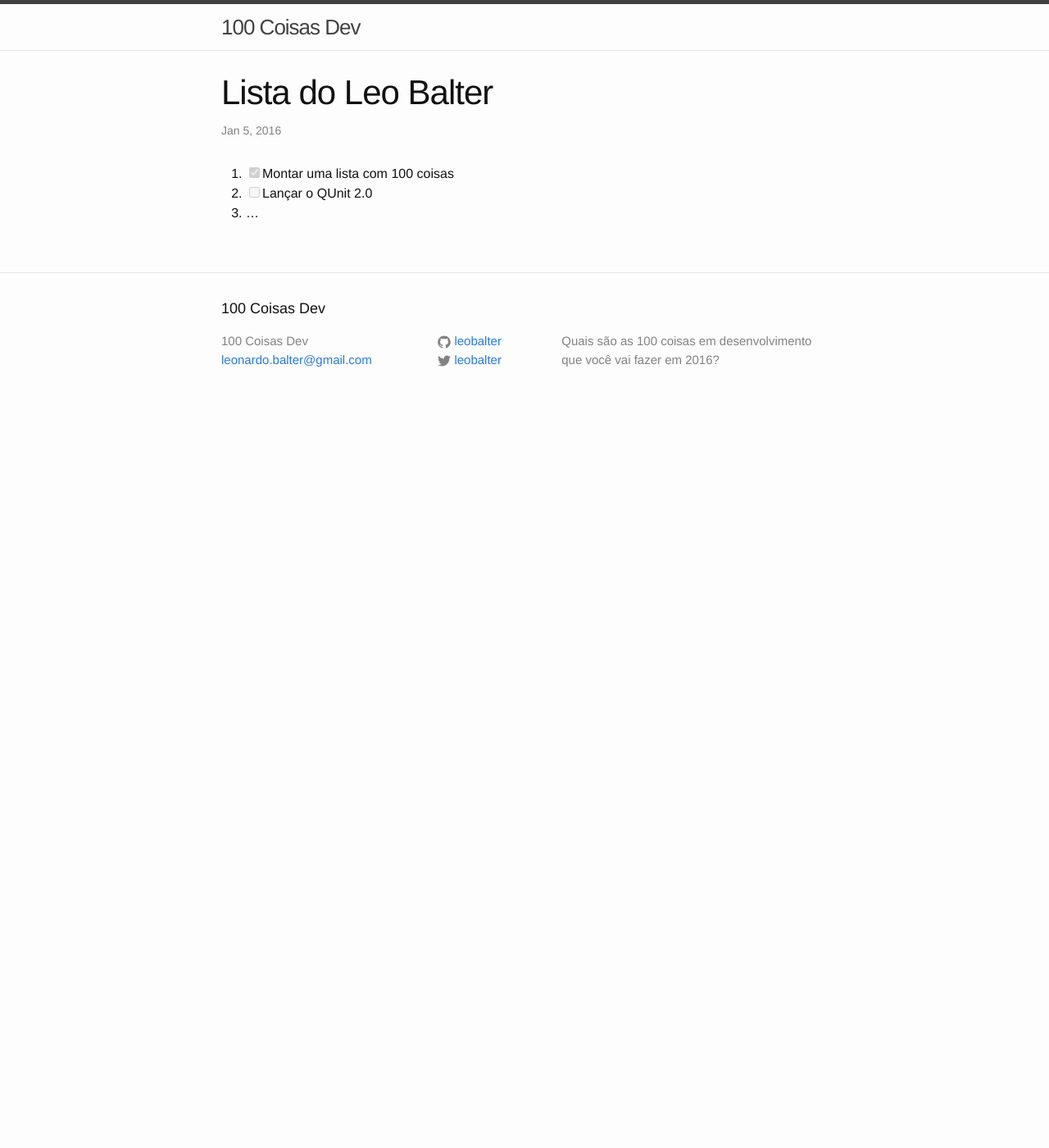
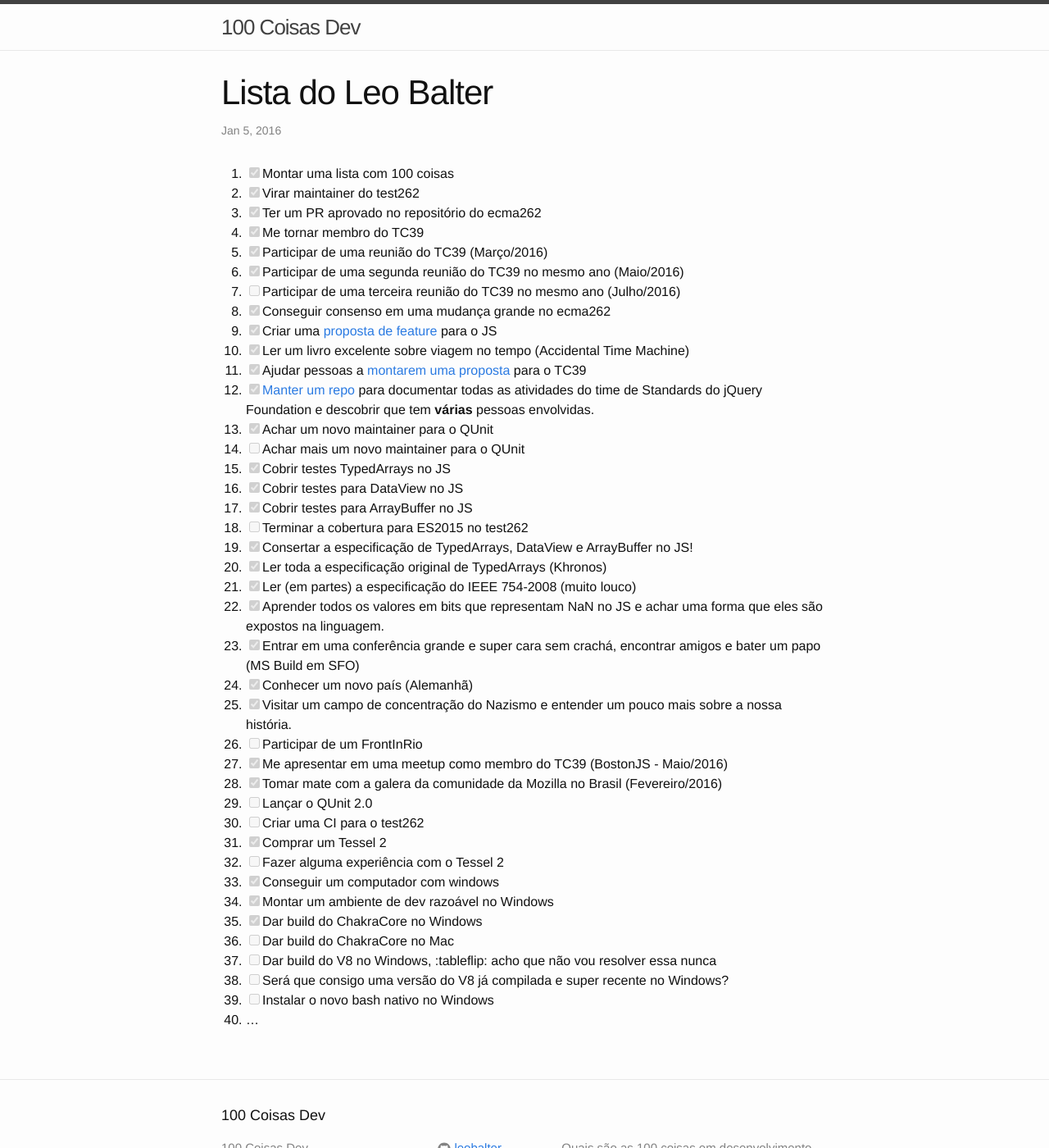
Before and after one commit to leobalter/100-coisas-dev, a Jekyll site: the page built from _posts/listas/2016-01-05-leo-balter.markdown, in a window 1280 px wide and 1400 px high. Shown: the whole window at 82% size. Built offline with Jekyll 4.4.1, drawn with Linux system fonts in a browser that asks for light colours; comment, search, counter and statistics services are not loaded.

Commit message:
Atualizando lista do Leo

```diff
--- a/_posts/listas/2016-01-05-leo-balter.markdown
+++ b/_posts/listas/2016-01-05-leo-balter.markdown
@@ -6,5 +6,42 @@ categories: listas
 ---
 
 1. [x] Montar uma lista com 100 coisas
+1. [x] Virar maintainer do test262
+1. [x] Ter um PR aprovado no repositório do ecma262
+1. [x] Me tornar membro do TC39
+1. [x] Participar de uma reunião do TC39 (Março/2016)
+1. [x] Participar de uma segunda reunião do TC39 no mesmo ano (Maio/2016)
+1. [ ] Participar de uma terceira reunião do TC39 no mesmo ano (Julho/2016)
+1. [x] Conseguir consenso em uma mudança grande no ecma262
+1. [x] Criar uma [proposta de feature](https://github.com/leobalter/object-enumerables/issues) para o JS
+1. [x] Ler um livro excelente sobre viagem no tempo (Accidental Time Machine)
+1. [x] Ajudar pessoas a [montarem uma proposta](https://github.com/awtk/Array.prototype.sample) para o TC39
+1. [x] [Manter um repo](http://github.com/jquery/standards) para documentar todas as atividades do time de Standards do jQuery Foundation e descobrir que tem __várias__ pessoas envolvidas.
+1. [x] Achar um novo maintainer para o QUnit
+1. [ ] Achar mais um novo maintainer para o QUnit
+1. [x] Cobrir testes TypedArrays no JS
+1. [x] Cobrir testes para DataView no JS
+1. [x] Cobrir testes para ArrayBuffer no JS
+1. [ ] Terminar a cobertura para ES2015 no test262
+1. [x] Consertar a especificação de TypedArrays, DataView e ArrayBuffer no JS!
+1. [x] Ler toda a especificação original de TypedArrays (Khronos)
+1. [x] Ler (em partes) a especificação do IEEE 754-2008 (muito louco)
+1. [x] Aprender todos os valores em bits que representam NaN no JS e achar uma forma que eles são expostos na linguagem.
+1. [x] Entrar em uma conferência grande e super cara sem crachá, encontrar amigos e bater um papo (MS Build em SFO)
+1. [x] Conhecer um novo país (Alemanhã)
+1. [x] Visitar um campo de concentração do Nazismo e entender um pouco mais sobre a nossa história.
+1. [ ] Participar de um FrontInRio
+1. [x] Me apresentar em uma meetup como membro do TC39 (BostonJS - Maio/2016)
+1. [x] Tomar mate com a galera da comunidade da Mozilla no Brasil (Fevereiro/2016)
 1. [ ] Lançar o QUnit 2.0
+1. [ ] Criar uma CI para o test262
+1. [x] Comprar um Tessel 2
+1. [ ] Fazer alguma experiência com o Tessel 2
+1. [x] Conseguir um computador com windows
+1. [x] Montar um ambiente de dev razoável no Windows
+1. [x] Dar build do ChakraCore no Windows
+1. [ ] Dar build do ChakraCore no Mac
+1. [ ] Dar build do V8 no Windows, :tableflip: acho que não vou resolver essa nunca
+1. [ ] Será que consigo uma versão do V8 já compilada e super recente no Windows?
+1. [ ] Instalar o novo bash nativo no Windows
 1. ...
```
